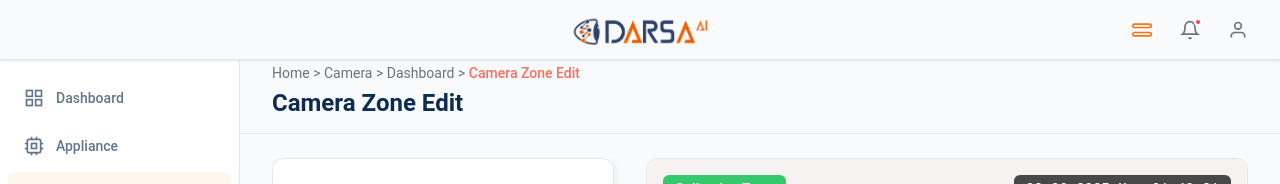
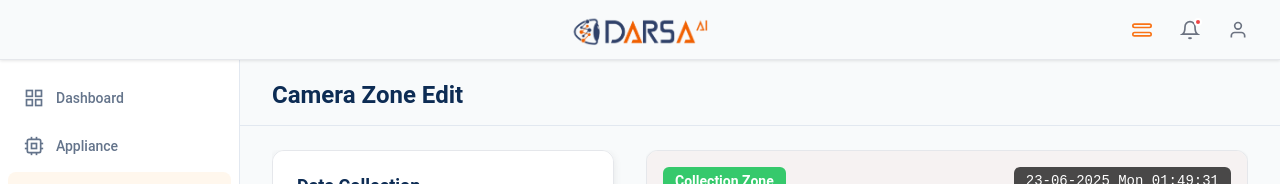
Before and after one commit to 20761A0576/demodarsa, a React (Vite) app in the folder darsa/: page / in a window 1280 px wide. Shown: the top 184 px of the page. Built offline with nearby package versions, Linux system fonts and the light colour scheme.

Commit message:
Update PolygonEditor styles: Increase padding in page header for improved layout and comment out breadcrumb for cleaner UI in PolygonEditor.jsx.

```diff
--- a/darsa/src/components/PolygonEditor.css
+++ b/darsa/src/components/PolygonEditor.css
@@ -50,7 +50,7 @@
 }
 
 .page-header {
-    padding: 24px 32px 16px;
+    padding: 40px 32px 16px;
     background: var(--background-primary);
     border-bottom: 1px solid var(--border-color);
 }
--- a/darsa/src/components/PolygonEditor.jsx
+++ b/darsa/src/components/PolygonEditor.jsx
@@ -36,9 +36,9 @@
                 />
                 <div className={`content-area ${sidebarCollapsed ? 'sidebar-collapsed' : ''}`}>
                     <div className="page-header">
-                        <div className="breadcrumb">
+                        {/* <div className="breadcrumb">
                             <span>Home</span> &gt; <span>Camera</span> &gt; <span>Dashboard</span> &gt; <span className="current">Camera Zone Edit</span>
-                        </div>
+                        </div> */}
                         <h1>Camera Zone Edit</h1>
                     </div>
 
```
